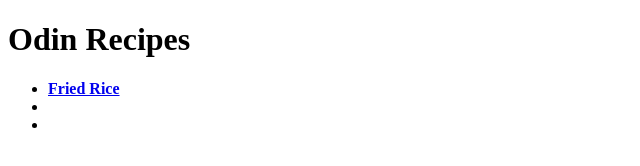
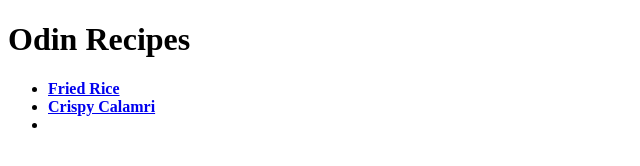
Before and after one commit to DoonbimDev/odin-recipes, a plain HTML site: page index.html in a window 1280 px wide. Shown: the whole page, without its empty margins (0-640 px from the left). Drawn offline with Linux system fonts and the light colour scheme.

Commit message:
Create link to Calamari Recipe

```diff
--- a/index.html
+++ b/index.html
@@ -10,7 +10,7 @@
     <h1><strong>Odin Recipes</strong></h1>
     <ul>
         <li><strong><a href="recipes/FriedRice.html">Fried Rice</a></strong></li>
-        <li><strong></strong></li>
+        <li><strong><a href="recipes/CrispyCalamari.html">Crispy Calamri</a></strong></li>
         <li><strong></strong></li>
     </ul>
 
```
